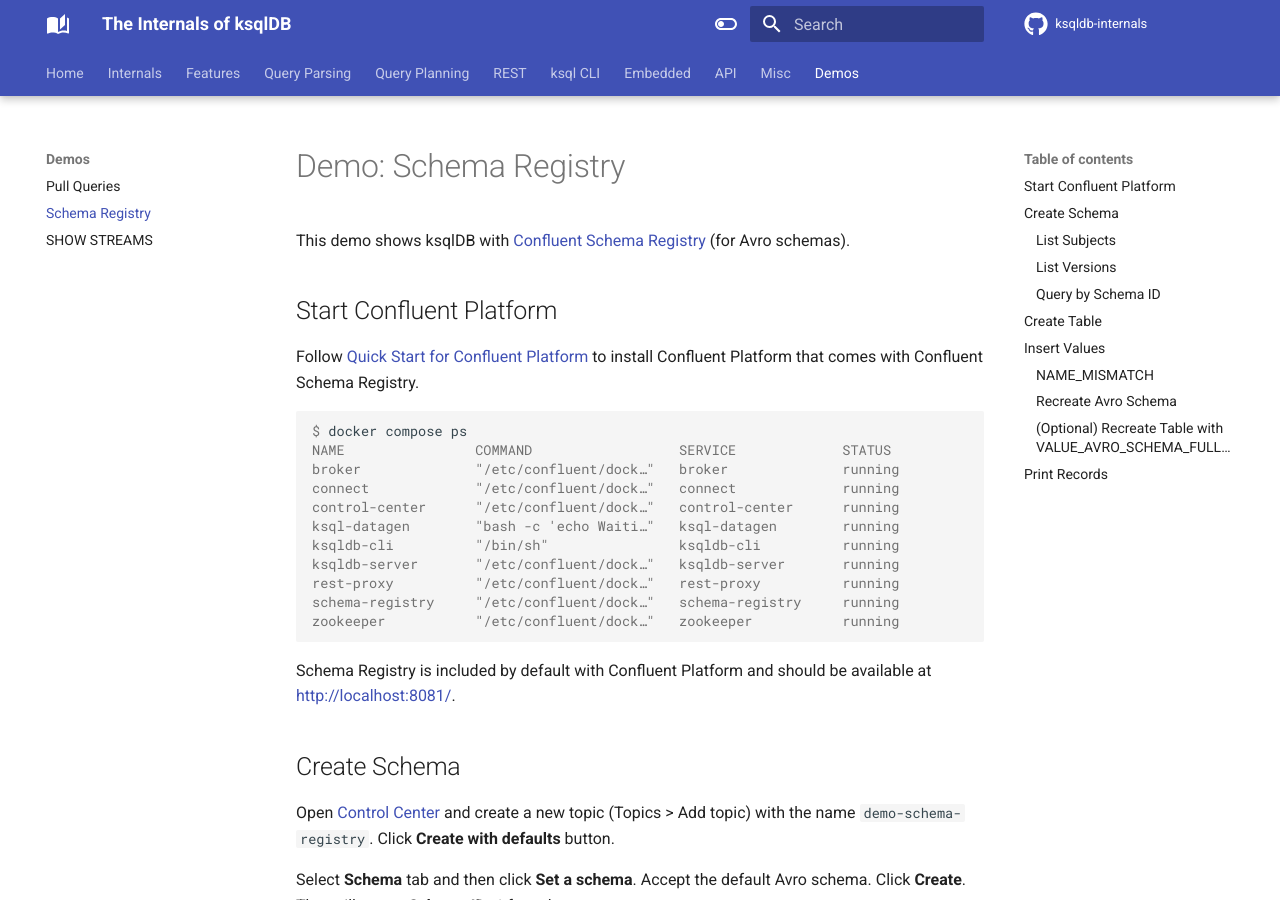
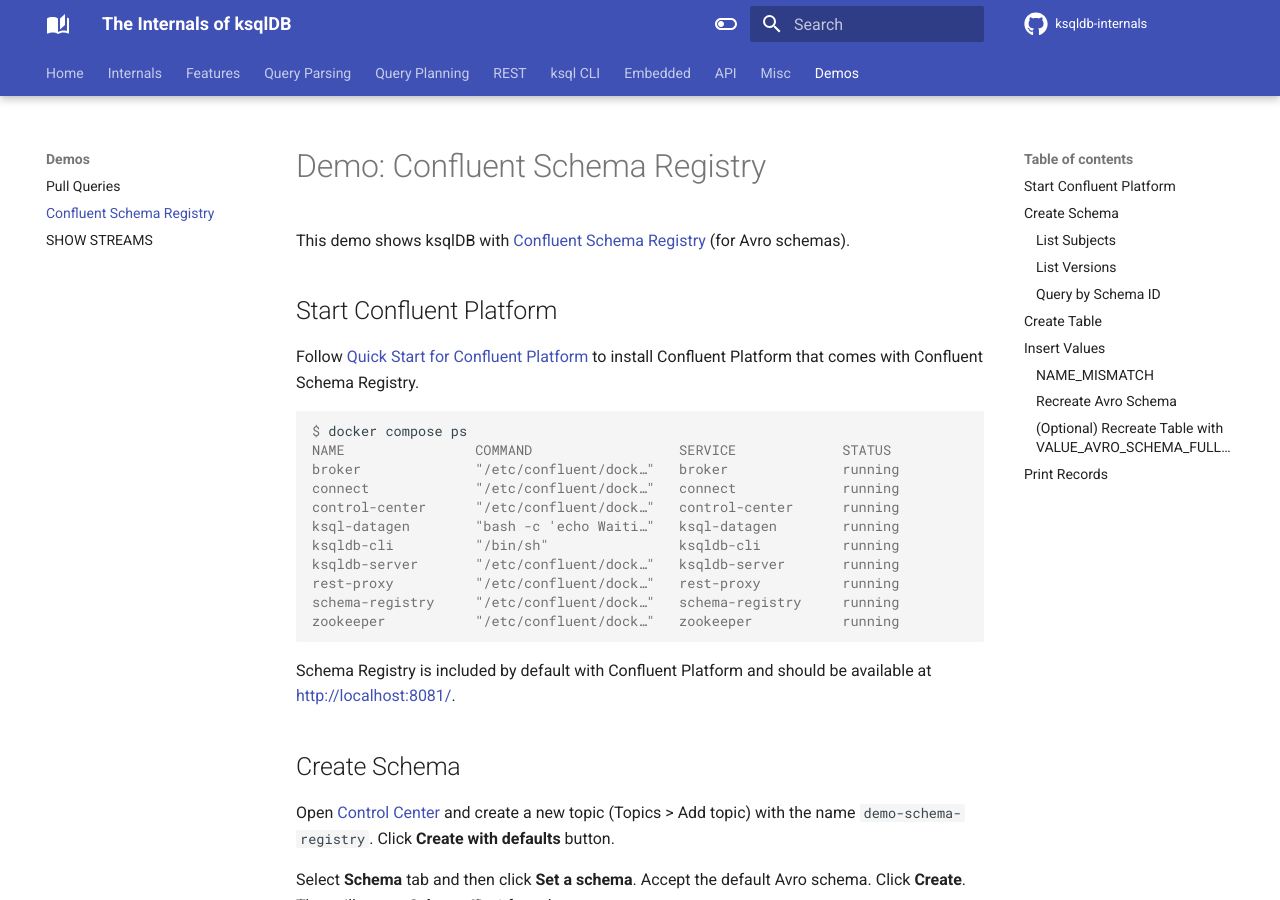
Before and after one commit to japila-books/ksqldb-internals, an MkDocs documentation site: the page built from docs/demo/confluent-schema-registry.md, in a window 1280 px wide and 900 px high. Built offline with MkDocs 1.6.1 and Material for MkDocs 9.7.7, drawn with Linux system fonts in a browser that asks for light colours; comment, search, counter and statistics services are not loaded.

```diff
--- a/docs/demo/schema-registry.md
+++ b/docs/demo/confluent-schema-registry.md
@@ -1,4 +1,4 @@
-# Demo: Schema Registry
+# Demo: Confluent Schema Registry
 
 This demo shows ksqlDB with [Confluent Schema Registry](https://docs.confluent.io/platform/current/schema-registry/) (for Avro schemas).
 
--- a/mkdocs.yml
+++ b/mkdocs.yml
@@ -334,5 +334,5 @@ nav:
     - SlidingWindowRateLimiter: SlidingWindowRateLimiter.md
   - Demos:
     - Pull Queries: demo/pull-queries.md
-    - Schema Registry: demo/schema-registry.md
+    - Confluent Schema Registry: demo/confluent-schema-registry.md
     - SHOW STREAMS: demo/show-streams.md
```
Also changed, not shown: docs/server-properties.md (+4 -0 lines).
